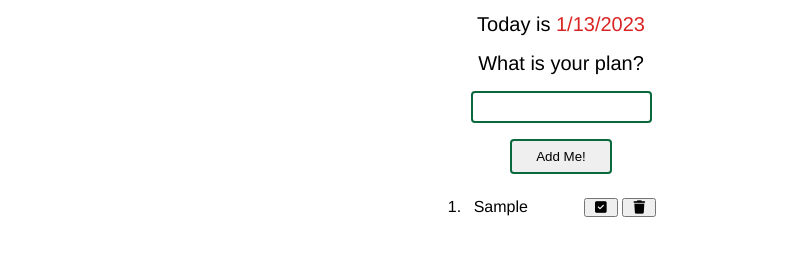
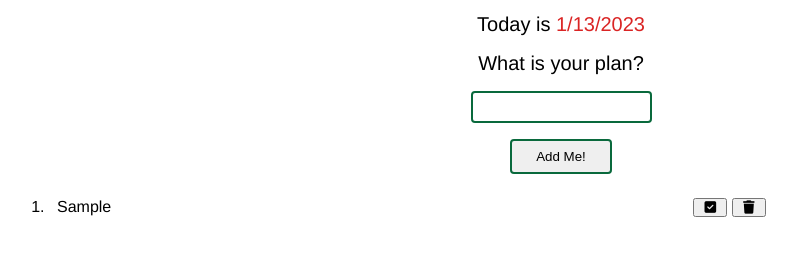
Before and after one commit to Rachelwebdev/Fun-to-do-list, a website: page index.html in a window 1280 px wide. Both pictures are taken after typing "Sample" into the empty fields and a click on the button "Add Me!". Shown: the part 104-360 px from the top of the page, without its empty margins (79-876 px from the left). Drawn offline with Linux system fonts and the light colour scheme.

Commit message:
Edit styles for list container

```diff
--- a/script.js
+++ b/script.js
@@ -31,6 +31,8 @@ const addNewItem = () => {
 
 // Delete items from list
 
+// Clear List
+
 // Event Listeners
 AddButton.addEventListener("click", () => {
   addNewItem();
--- a/style.css
+++ b/style.css
@@ -16,6 +16,7 @@ body {
 
 h1 {
   padding: 2rem;
+  text-align: center;
 }
 
 .date {
@@ -59,8 +60,9 @@ p {
 }
 
 .single-task {
+  max-width: 70%;
   display: flex;
-  justify-content: center;
+  justify-content: space-between;
   align-items: center;
   column-gap: 3rem;
 }
```
